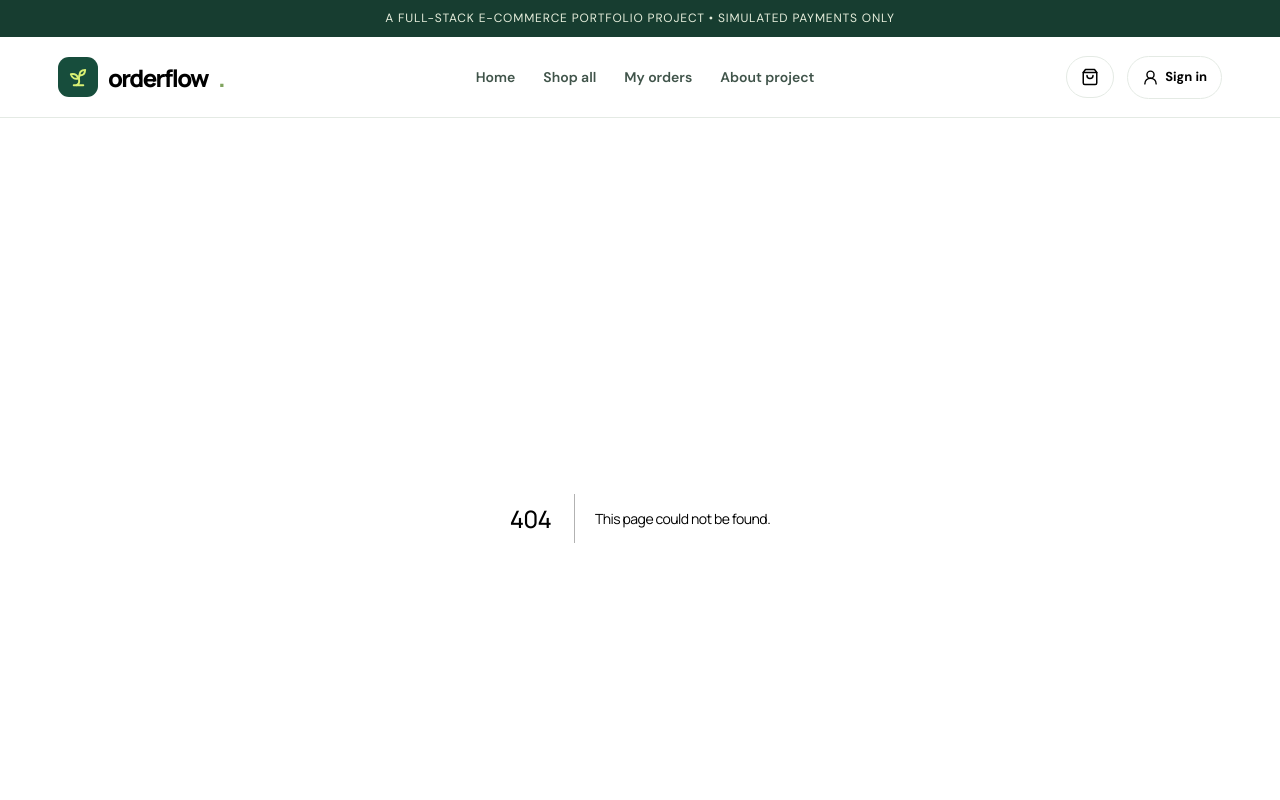
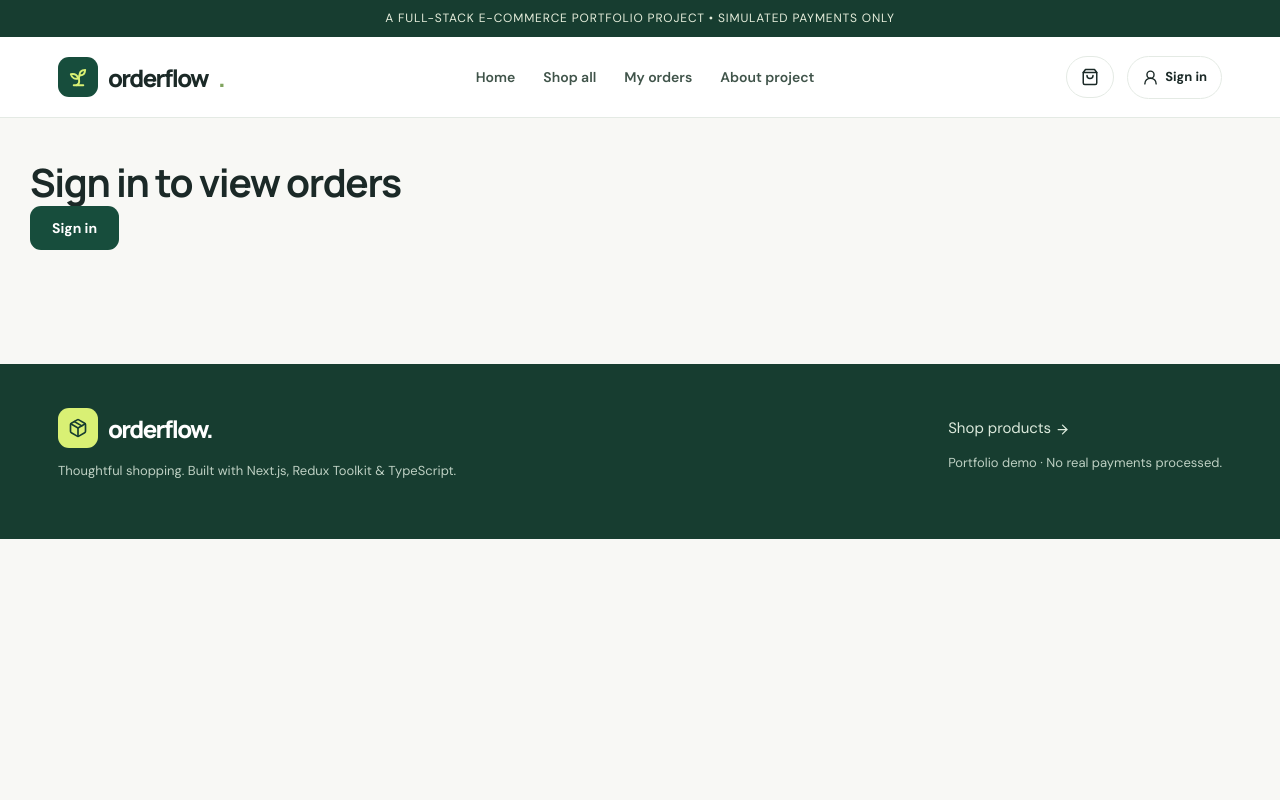
Before and after one commit to mpmabeyrathne/OrderFlow-LK, a Next.js app in the folder apps/web/: page /orders/1 in a window 1280 px wide. Before the commit this address had no page. Shown: the top 800 px of the page. Built offline with nearby package versions, Linux system fonts and the light colour scheme.

Commit message:
feat(web): customer auth, cart, checkout and payment pages

```diff
--- /dev/null
+++ b/apps/web/src/app/orders/[id]/page.tsx
@@ -0,0 +1,28 @@
+"use client";
+import { use, useState } from "react";
+import Link from "next/link";
+import { useSelector } from "react-redux";
+import { useOrderQuery, usePaymentQuery, useSimulatePaymentMutation } from "@/lib/api";
+import type { RootState } from "@/lib/store";
+import { money,errorMessage } from "@/lib/types";
+import { ChevronLeft, CheckCircle2, CreditCard, AlertCircle } from "lucide-react";
+
+export default function OrderDetail({params}:{params:Promise<{id:string}>}){
+ const {id}=use(params);
+ const {token,hydrated,user}=useSelector((s:RootState)=>s.auth);
+ const {data,isLoading,isError}=useOrderQuery(id,{skip:!hydrated||!token});
+ const {data:payment,isLoading:paymentLoading}=usePaymentQuery(id,{skip:!hydrated||!token||!data||user?.role!=="customer"});
+ const [simulate,{isLoading:paying}]=useSimulatePaymentMutation(),[message,setMessage]=useState("");
+ async function pay(outcome:"success"|"failure"){setMessage("");try{await simulate({orderId:id,outcome}).unwrap();setMessage("Demo payment recorded successfully.");}catch(e){setMessage(errorMessage(e));}}
+ if(!hydrated)return <div className="spinner"/>;
+ if(!token)return <div className="shell page-heading"><h1>Sign in to view orders</h1><Link className="btn" href="/login?next=/orders">Sign in</Link></div>;
+ if(isLoading)return <div className="spinner"/>;
+ if(isError||!data?.data)return <div className="shell page-heading"><h1>Order not found</h1><Link className="text-link" href="/orders">Back to orders</Link></div>;
+ const order=data.data,p=payment?.data;
+ return <div className="shell"><div style={{marginTop:26}}><Link href="/orders" className="text-link small"><ChevronLeft size={14} style={{verticalAlign:"middle"}}/> Back to orders</Link></div><div className="page-heading"><div className="eyebrow">YOUR ORDER DETAILS</div><h1>Order #{order.id.slice(0,8).toUpperCase()}</h1><p>Placed on {new Date(order.createdAt).toLocaleString()}</p></div>
+ <div className="two-col"><div className="panel"><h2 style={{fontSize:22}}>Order overview</h2><div className="summary-row"><span className="muted">Status</span><span className="pill">{order.status}</span></div><div className="summary-row"><span className="muted">Order ID</span><code className="small" style={{overflowWrap:"anywhere",maxWidth:"70%",textAlign:"right"}}>{order.id}</code></div><div className="summary-row"><span className="muted">Currency</span><strong>{order.currency}</strong></div><div className="summary-row summary-total"><span>Total</span><strong>{money(order.totalAmount,order.currency)}</strong></div><p className="small muted">This portfolio checkout demonstrates backend order creation and inventory updates. It is not a commercial purchase.</p></div>
+ <aside className="panel"><div style={{display:"flex",alignItems:"center",gap:10}}><CreditCard size={22} color="#174d3c"/><h2 style={{fontSize:22}}>Simulated payment</h2></div>
+ {user?.role!=="customer"?<p className="muted">Only the customer who owns an order can simulate its payment.</p>:paymentLoading?<p className="small muted">Loading payment status...</p>:p?<div style={{marginTop:21}}>{p.status==="succeeded"?<CheckCircle2 size={35} color="#32834a"/>:<AlertCircle size={35} color="#b57639"/>}<h3 style={{marginTop:9}}>Payment {p.status}</h3><p className="muted small">Recorded {new Date(p.createdAt).toLocaleString()}</p><strong>{money(p.amount,p.currency)}</strong><div className="message success">This is a simulation. No real money was processed.</div></div>:order.status==="cancelled"?<div className="message">Cancelled orders cannot receive a simulated payment.</div>:<><p className="muted small" style={{marginTop:16}}>Choose an outcome to demonstrate how the API records a payment. One immutable outcome per order.</p><button className="btn btn-block" disabled={paying} onClick={()=>pay("success")}>Simulate successful payment</button><button style={{marginTop:10}} className="btn btn-secondary btn-block" disabled={paying} onClick={()=>pay("failure")}>Simulate failed payment</button></>}
+ {message?<div className={message.startsWith("Demo")?"message success":"message"} role="status">{message}</div>:null}
+ </aside></div></div>;
+}
```
